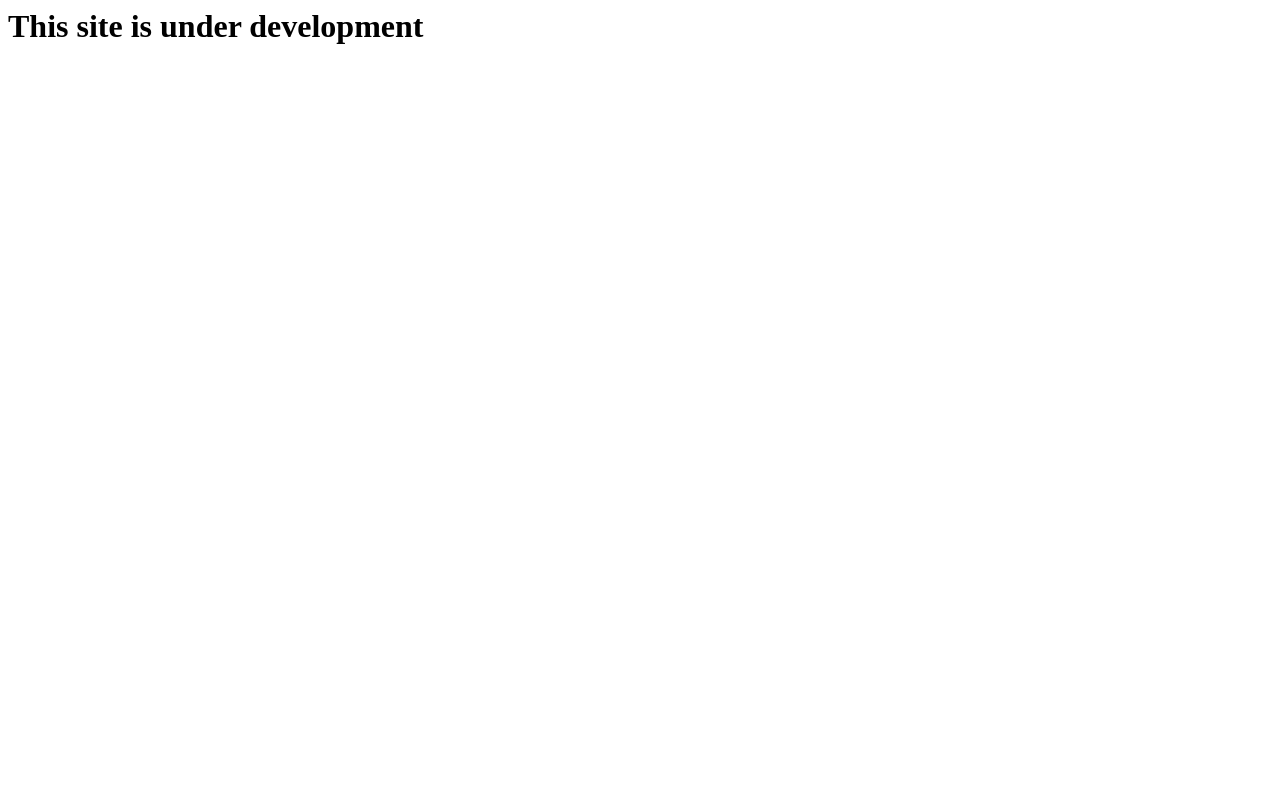
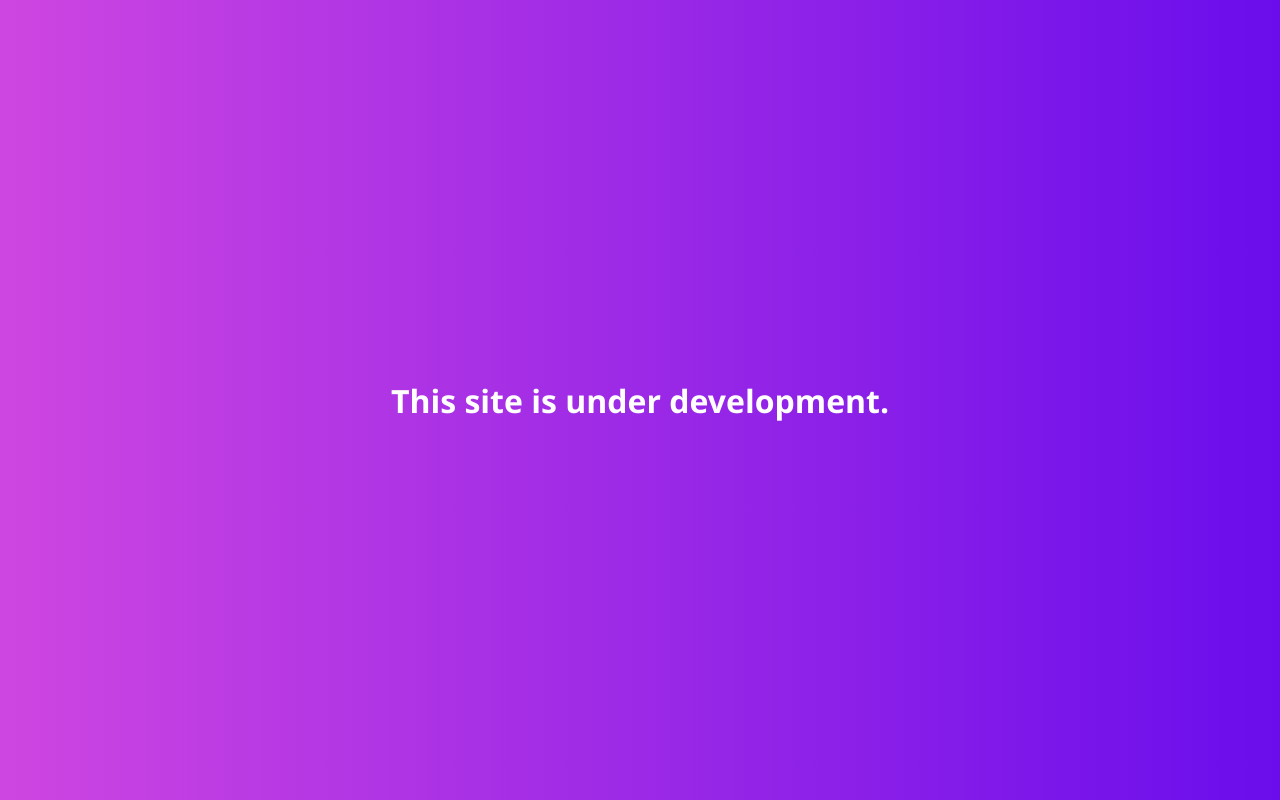
Before and after one commit to misbah-ul-hoq/misbah-ul-hoq.github.io, a website: page index.html in a window 1280 px wide. Drawn offline with Linux system fonts and the light colour scheme.

Commit message:
bg color added

```diff
--- a/index.html
+++ b/index.html
@@ -1 +1,32 @@
-<h1>This site is under development</h1>
+<!DOCTYPE html>
+<html lang="en">
+  <head>
+    <meta charset="UTF-8" />
+    <meta name="viewport" content="width=device-width, initial-scale=1.0" />
+    <title>Misbah Ul Hoq</title>
+    <style>
+      * {
+        margin: 0;
+        padding: 0;
+      }
+      body {
+        font-family: "Segoe UI", Tahoma, Geneva, Verdana, sans-serif;
+      }
+      .root {
+        background: linear-gradient(
+          90deg,
+          rgb(232, 85, 222) -26.01%,
+          rgb(84, 0, 238) 121.7%
+        );
+        min-height: 100vh;
+        display: flex;
+        justify-content: center;
+        align-items: center;
+        color: white;
+      }
+    </style>
+  </head>
+  <body>
+    <div class="root"><h1>This site is under development.</h1></div>
+  </body>
+</html>
```
Also changed, not shown: package.json (added, +10 -0 lines), 2 other files.
